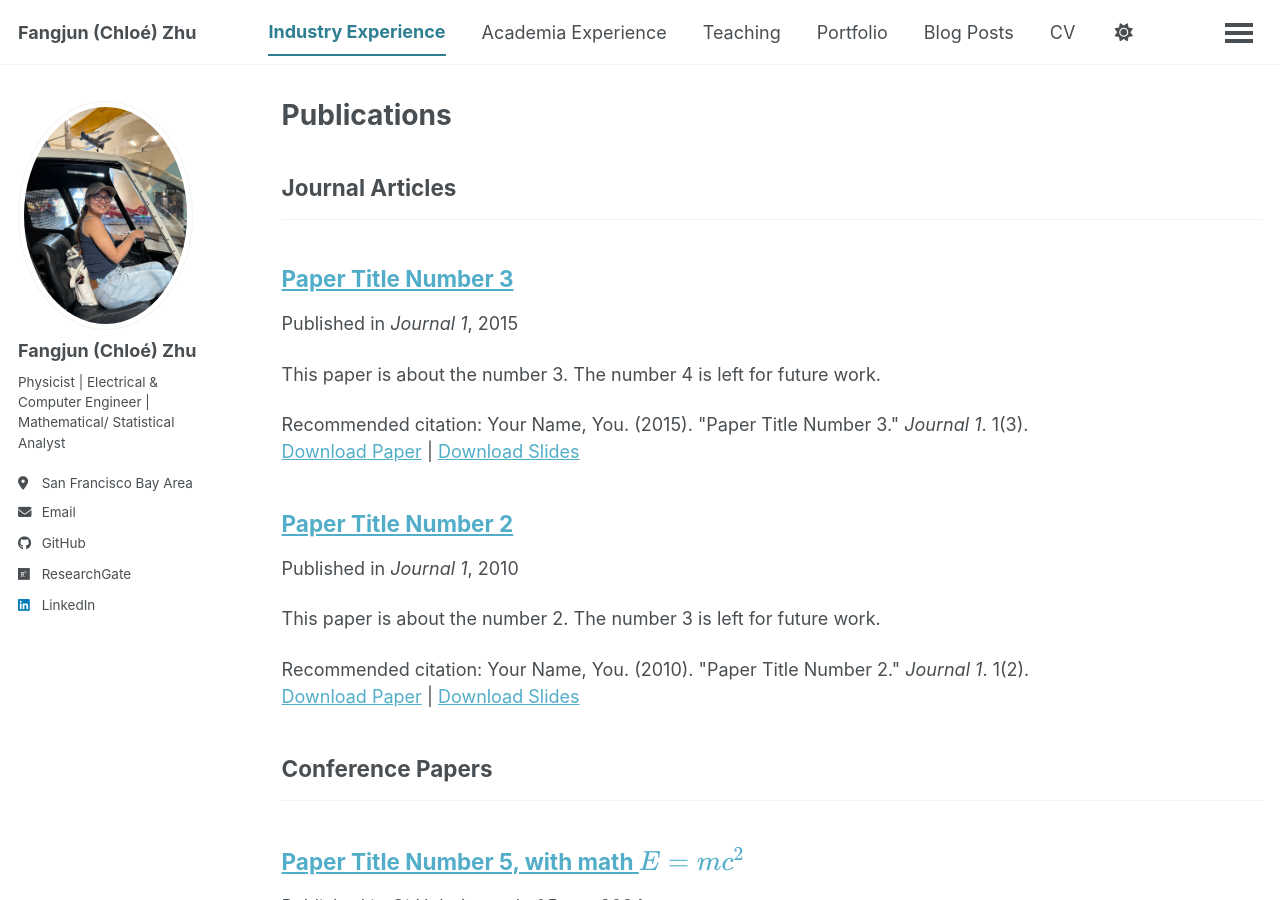
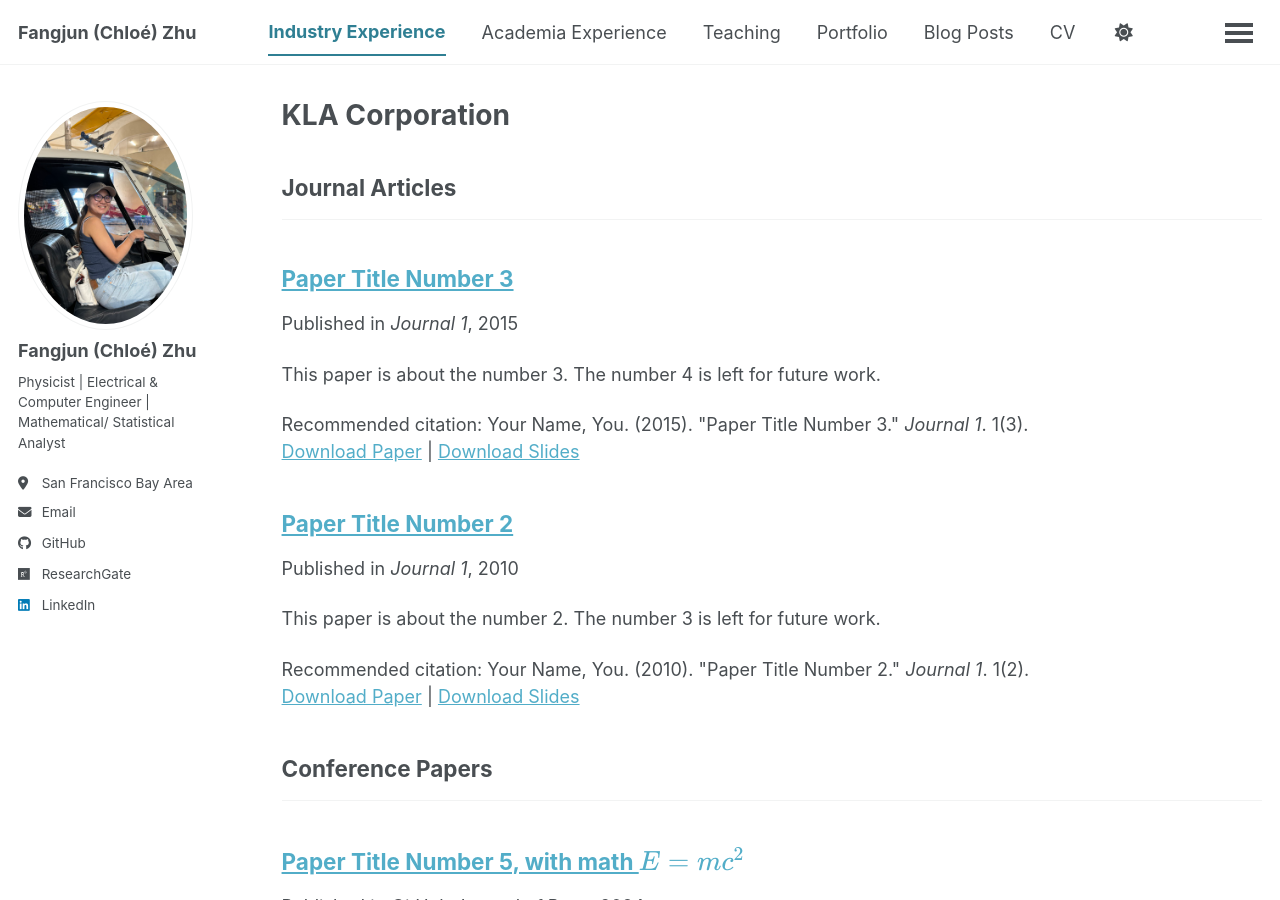
Before and after one commit to ChloeZhu1/ChloeZhu1.github.io, a Jekyll site: the page built from _pages/publications.html, in a window 1280 px wide and 900 px high. Built offline with Jekyll 4.4.1, drawn with Linux system fonts in a browser that asks for light colours; a script bundle is joined from its source files by our own code; library files that are not in the unit come from our copies.

Commit message:
Update publications.html

```diff
--- a/_pages/publications.html
+++ b/_pages/publications.html
@@ -1,6 +1,6 @@
 ---
 layout: archive
-title: "Publications"
+title: "KLA Corporation"
 permalink: /publications/
 author_profile: true
 ---
```
